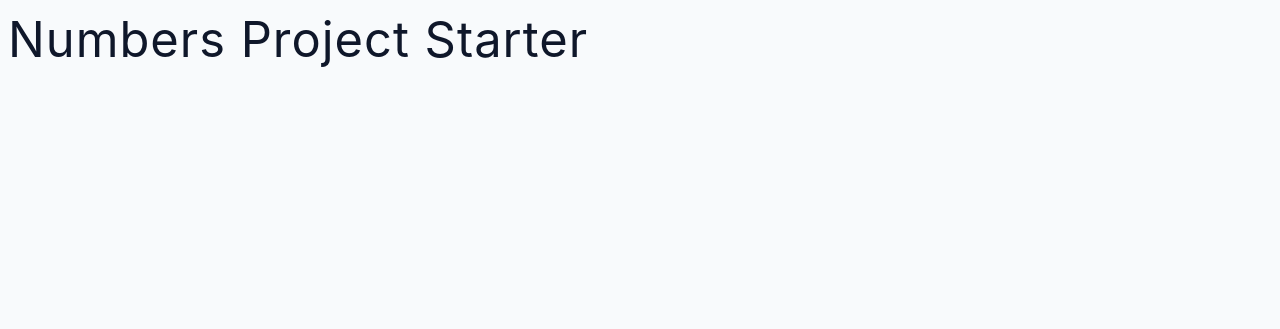
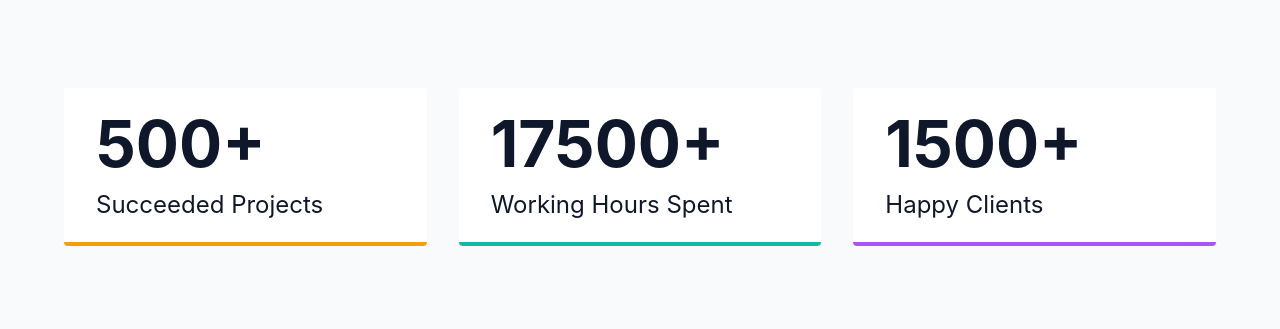
Before and after one commit to MateiDorin/numbers-project, a plain HTML site: page index.html in a window 1280 px wide. Drawn offline with Linux system fonts and the light colour scheme.

Commit message:
setInterval

```diff
--- a/app.js
+++ b/app.js
@@ -1 +1,24 @@
-console.log('numbers project');
+const items = [...document.querySelectorAll('.number')];
+
+const updateCount = (el) => {
+    const value = parseInt(el.dataset.value);
+    const increment = Math.ceil(value/100);
+    let initialValue = 0;
+
+    const increaseCount = setInterval(() => {
+        initialValue += increment;
+
+        if (initialValue > value) {
+            el.textContent = `${value}+`;
+            clearInterval(increaseCount);
+            return;
+        }
+
+
+        el.textContent = `${initialValue}+`
+    }, 20)
+}
+
+items.forEach((item) => {
+    updateCount(item);
+})
--- a/index.html
+++ b/index.html
@@ -8,7 +8,26 @@
     <link rel="stylesheet" href="./styles.css" />
   </head>
   <body>
-    <h1>numbers project starter</h1>
+    <section>
+      <!-- single number -->
+      <article>
+        <span class="number" data-value="500">0</span>
+        <p>Succeeded Projects</p>
+      </article>
+      <!-- end of single number -->
+      <!-- single number -->
+      <article>
+        <span class="number" data-value="17500">0</span>
+        <p>Working Hours Spent</p>
+      </article>
+      <!-- end of single number -->
+      <!-- single number -->
+      <article>
+        <span class="number" data-value="1500">0</span>
+        <p>Happy Clients</p>
+      </article>
+      <!-- end of single number -->
+    </section>
     <script src="./app.js"></script>
   </body>
 </html>
```
